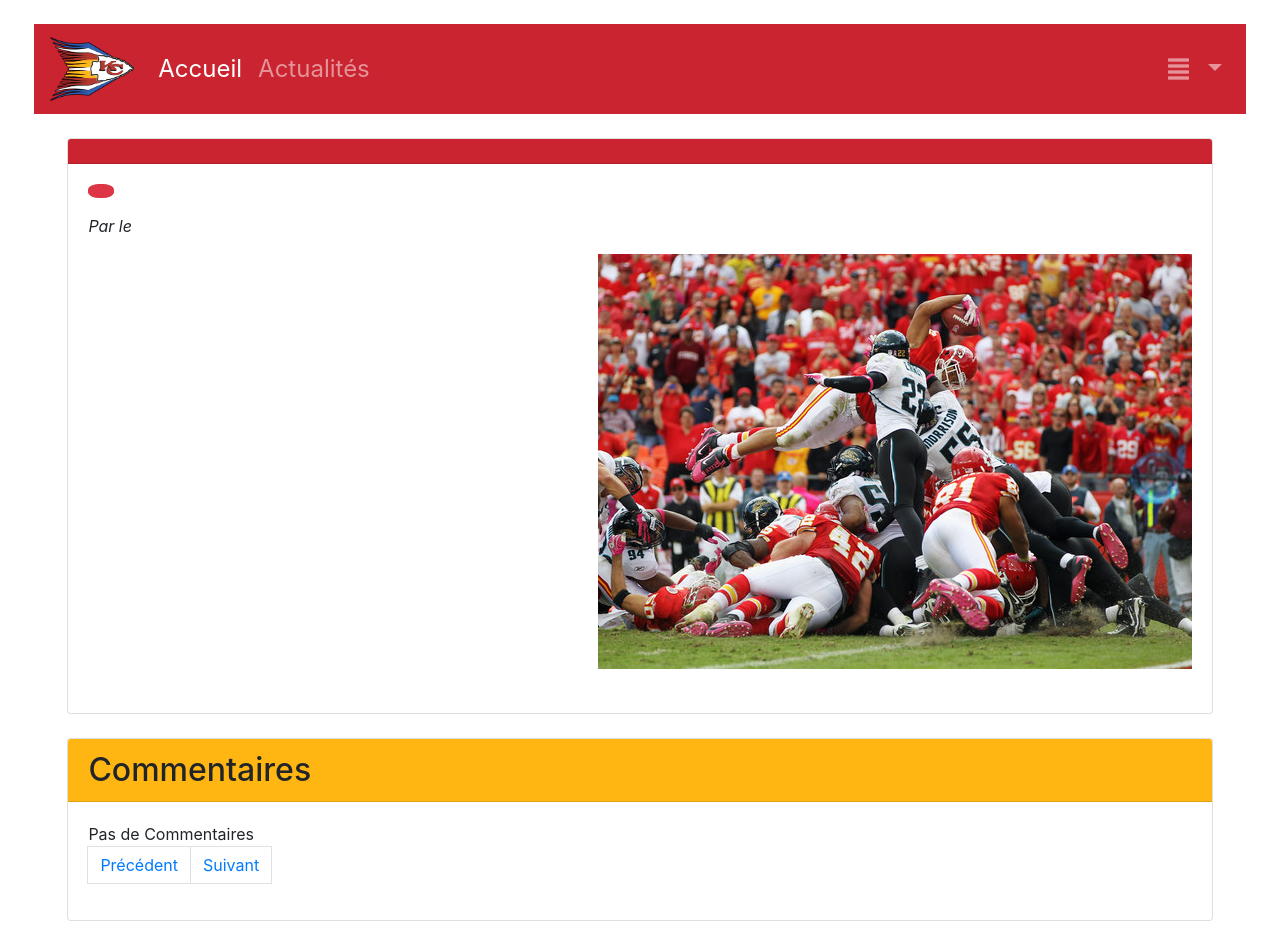
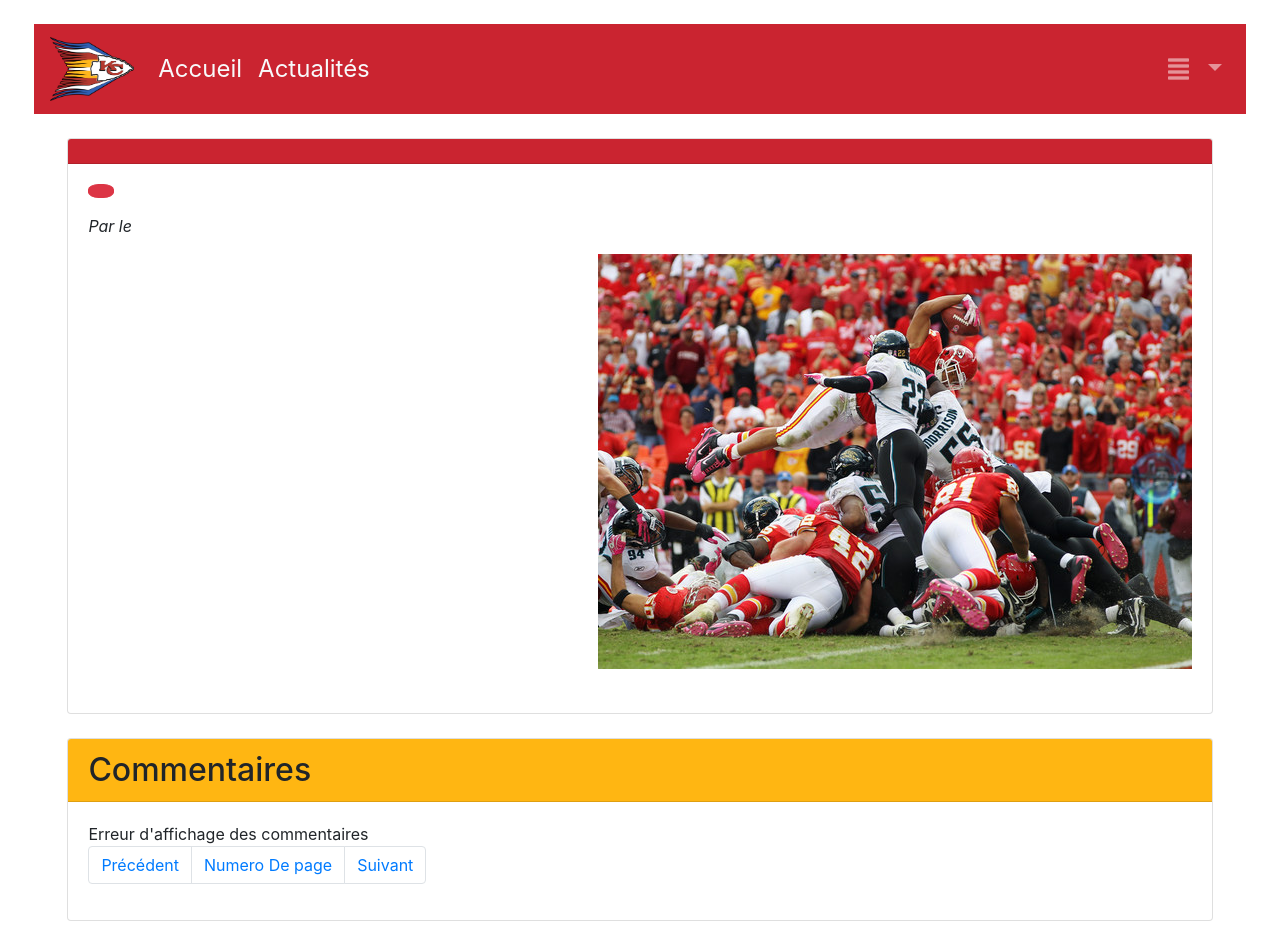
Before and after one commit to AldraElonal/ChiefsFrance, a Symfony app: template templates/Front/article.html.twig in a window 1280 px wide. Run offline with Twig, Linux system fonts and the light colour scheme; the template is opened without the code that fills it, so the values that code supplies are empty; some libraries are stand-ins or nearby versions.

Commit message:
dernières mises a jour design
disable des boutons précédent/suivant sur la page des commentaires
texte "alt" pour les images
suppression code mort.
Réindentation
ajout de message flash pour le ban/unban d'utilisateur

```diff
--- a/public/style.css
+++ b/public/style.css
@@ -1,4 +1,3 @@
-
 
 .table > tbody > tr > td {
     vertical-align: middle;
@@ -9,44 +8,44 @@
 }
 
 
-.dropdown-item:hover{
+.dropdown-item:hover {
     background-color: #CA2430 !important;
-    color : white !important;
+    color: white !important;
     font-weight: bold !important;
 }
 
 
-.bg-redchiefs{
+.bg-redchiefs {
     background-color: #CA2430 !important;
 }
 
-.text-redchiefs{
+.text-redchiefs {
     color: #CA2430 !important;
 }
 
-.bg-yellowchiefs{
+.bg-yellowchiefs {
     background-color: #FFB612 !important;
 }
 
-.list-group-item-action:hover{
+.list-group-item-action:hover {
     background-color: #FFB612 !important;
     font-weight: bold !important;
-    color : white !important;
+    color: white !important;
 }
 
 
-.container{
+.container {
     max-width: 97% !important;
 }
 
 /*.bodycontainer{*/
 
-    /*max-width: none !important;*/
+/*max-width: none !important;*/
 /*}*/
 
 /*.row{*/
-    /*margin-right: 0 !important;*/
-    /*margin-left: 0 !important;*/
+/*margin-right: 0 !important;*/
+/*margin-left: 0 !important;*/
 /*}*/
 
 .list-group-item:last-child {
@@ -54,7 +53,7 @@
 }
 
 
-.table-hover tbody tr:hover{
+.table-hover tbody tr:hover {
     background-color: #dbdbdb !important;
 }
 
@@ -63,35 +62,45 @@
 }
 
 
-
-.form-check{
+.form-check {
     display: inline !important;
     padding-left: 2rem !important;
 }
 
-.pagination_comments{
+.pagination_comments {
     display: flex;
 }
 
-.btn-signal{
+.btn-signal {
     max-width: 75px !important;
     max-height: 40px !important;
     padding: 2px;
 
 }
 
-.text-moderation{
+.text-moderation {
     font-style: italic;
 }
 
 
-.category{
+.category {
     border-radius: 41% !important;
 }
 
 
-.commentsAlert{
+.commentsAlert {
     display: none;
     padding: 1rem;
     font-weight: bold;
 }
+
+#pagenum {
+    position: relative;
+    display: block;
+    padding: .5rem .75rem;
+    margin-left: -1px;
+    line-height: 1.25;
+    color: #007bff;
+    background-color: #fff;
+    border: 1px solid #dee2e6;
+}
--- a/src/Form/CommentType.php
+++ b/src/Form/CommentType.php
@@ -14,10 +14,6 @@ class CommentType extends AbstractType
     {
         $builder
             ->add('content')
-//            ->add('created_at')
-//            ->add('status')
-//            ->add('user')
-//            ->add('Article')
         ;
     }
 
--- a/src/Notification/ContactNotification.php
+++ b/src/Notification/ContactNotification.php
@@ -23,7 +23,6 @@ class ContactNotification
     }
 
     public function notifyInscription(User $user){
-dump($user);
         $message = (new \Swift_Message('Bienvenue sur ChiefsFrance'))
             ->setFrom('noreply@remileger.eu')
             ->setTo($user->getEmail())
@@ -32,20 +31,15 @@ dump($user);
             ]),'text/html');
 
         $this->mailer->send($message);
-
     }
 
-
     public function notifyLossPassword(User $user){
-
         $message = (new \Swift_Message('Mot de passe Perdu'))
             ->setFrom('noreply@server.com')
             ->setTo($user->getEmail())
             ->setBody($this->renderer->render('emails/forgotPassword.html.twig',[
                 'user' => $user
             ]),'text/html');
-
         $this->mailer->send($message);
-
     }
 }
--- a/templates/Back/allArticles.html.twig
+++ b/templates/Back/allArticles.html.twig
@@ -6,7 +6,8 @@
         <div class="row">
             <div class="col-md-3">
                 <ul class="list-group mt-4">
-                    <li class="list-group-item bg-redchiefs text-light  font-weight-bold"><a href="{{ path('admin_index') }}" class="text-light">Menu d'Administration</a></li>
+                    <li class="list-group-item bg-redchiefs text-light  font-weight-bold">Menu d'Administration</li>
+                    <a class="list-group-item list-group-item-action" href="{{ path('admin_index') }}">Accueil de l'Administration</a>
                     {% if is_granted('ROLE_CONTRIBUTEUR') %}
                         <a href="{{ path('admin_articles') }}" class="list-group-item list-group-item-action">Edition des Articles</a>
                         <a href="{{ path('admin_editArticle') }}" class="list-group-item list-group-item-action">Ajouter un Article</a>
--- a/templates/Back/home.html.twig
+++ b/templates/Back/home.html.twig
@@ -4,7 +4,8 @@
         <div class="row">
             <div class="col-md-3">
                 <ul class="list-group mt-4">
-                    <li class="list-group-item bg-redchiefs text-light  font-weight-bold"><a href="{{ path('admin_index') }}" class="text-light">Menu d'Administration</a></li>
+                    <li class="list-group-item bg-redchiefs text-light  font-weight-bold">Menu d'Administration</li>
+                    <a class="list-group-item list-group-item-action" href="{{ path('admin_index') }}">Accueil de l'Administration</a>
                     {% if is_granted('ROLE_CONTRIBUTEUR') %}
                         <a href="{{ path('admin_articles') }}" class="list-group-item list-group-item-action">Edition des Articles</a>
                         <a href="{{ path('admin_editArticle') }}" class="list-group-item list-group-item-action">Ajouter un Article</a>
--- a/templates/Back/users.html.twig
+++ b/templates/Back/users.html.twig
@@ -6,7 +6,8 @@
     <div class="row">
         <div class="col-md-3">
             <ul class="list-group mt-4">
-                <li class="list-group-item bg-redchiefs text-light  font-weight-bold"><a href="{{ path('admin_index') }}" class="text-light">Menu d'Administration</a></li>
+                <li class="list-group-item bg-redchiefs text-light  font-weight-bold">Menu d'Administration</li>
+                <a class="list-group-item list-group-item-action" href="{{ path('admin_index') }}">Accueil de l'Administration</a>
                 {% if is_granted('ROLE_CONTRIBUTEUR') %}
                     <a href="{{ path('admin_articles') }}" class="list-group-item list-group-item-action">Edition des Articles</a>
                     <a href="{{ path('admin_editArticle') }}" class="list-group-item list-group-item-action">Ajouter un Article</a>
--- a/templates/Front/article.html.twig
+++ b/templates/Front/article.html.twig
@@ -13,14 +13,13 @@
                 </p>
                 {% if article.imagename %}
                     <img class="float-md-right ml-4 mb-4"
-                         src="{{ vich_uploader_asset(article,'imageFile')|imagine_filter('article') }}">
+                         src="{{ vich_uploader_asset(article,'imageFile')|imagine_filter('article') }}" alt="{{ article.title}} illustration ">
                 {% else %}
                     <img class="float-md-right ml-4 mb-4" src="{{ asset('img/jagschiefs.jpg') }}">
                 {% endif %}
                 <p> {{ article.content|html }}</p>
             </div>
         </div>
-
 
         <div class="card mt-4 mb-4">
             <h2 class="card-header bg-yellowchiefs"> Commentaires</h2>
@@ -39,8 +38,17 @@
 
                     <div id="ajax-results">Pas de Commentaires</div>
                     <div class="navigation_comments">
-                        <p class="pagination_comments"><button class="page-link previous_comments">Précédent</button><button
-                                    class="page-link next_comments"> Suivant</button></p>
+                        <ul class="pagination pagination_comments">
+                            <li class="page-item previous_comments_item">
+                                <button class="page-link previous_comments">Précédent</button>
+                            </li>
+                            <li><span id="pagenum">Numero De page</span></li>
+                            <li class="page-item next_comments_item">
+                                <button
+                                        class="page-link next_comments"> Suivant
+                                </button>
+                            </li>
+                        </ul>
                     </div>
                 {% endblock %}
             </div>
@@ -58,7 +66,6 @@
             getComments(page);
         });
 
-
         $('.previous_comments').on('click', () => {
             page = page - 1;
             getComments(page);
@@ -73,7 +80,7 @@
                 dataType: "json",
                 success: function (data) {
                     $('#ajax-results').html(data[0]);
-
+                    $('#pagenum').html(page + 1);
                     if (data[1] === true) {
                         $('.navigation_comments').show();
                     } else {
@@ -82,18 +89,22 @@
 
                     if (data[2] === true) {
                         $('.previous_comments').prop("disabled", false);
+                        $('.previous_comments_item').removeClass("disabled");
                     } else {
                         $('.previous_comments').prop("disabled", true);
+                        $('.previous_comments_item').addClass("disabled");
                     }
 
                     if (data[3] === true) {
                         $('.next_comments').prop("disabled", false);
+                        $('.next_comments_item').removeClass("disabled");
                     } else {
                         $('.next_comments').prop("disabled", true);
+                        $('.next_comments_item').addClass("disabled");
                     }
                 },
                 error: function () {
-                    $('#ajax-results').html(/*erreur d'affichage des commentaires*/);
+                    $('#ajax-results').html("Erreur d'affichage des commentaires");
                 }
             });
         }
--- a/templates/Front/articles.html.twig
+++ b/templates/Front/articles.html.twig
@@ -14,7 +14,7 @@
                         {%  if article.imagename %}
                         <div class="col-md-4">
 
-                            <img src="{{ vich_uploader_asset(article,'imageFile')|imagine_filter('article_thumb') }}" height="170" width="250"/>
+                            <img src="{{ vich_uploader_asset(article,'imageFile')|imagine_filter('article_thumb') }}" height="170" width="250" alt="{{ article.title }} thumbnail"/>
                         </div>
                         {%  endif %}
                         <div class="col-md-8">
--- a/templates/base.html.twig
+++ b/templates/base.html.twig
@@ -5,15 +5,17 @@
     <title>{% block title %}Welcome!{% endblock %}</title>
     {% block stylesheets %}{% endblock %}
     <link rel="stylesheet" href="{{ asset('style.css') }}">
-            <link rel="stylesheet" href="https://use.fontawesome.com/releases/v5.6.3/css/all.css" integrity="sha384-UHRtZLI+pbxtHCWp1t77Bi1L4ZtiqrqD80Kn4Z8NTSRyMA2Fd33n5dQ8lWUE00s/" crossorigin="anonymous">
-        <link rel="stylesheet" href="https://stackpath.bootstrapcdn.com/bootstrap/4.1.3/css/bootstrap.min.css" integrity="sha384-MCw98/SFnGE8fJT3GXwEOngsV7Zt27NXFoaoApmYm81iuXoPkFOJwJ8ERdknLPMO" crossorigin="anonymous">
+    <link rel="stylesheet" href="https://use.fontawesome.com/releases/v5.6.3/css/all.css"
+          integrity="sha384-UHRtZLI+pbxtHCWp1t77Bi1L4ZtiqrqD80Kn4Z8NTSRyMA2Fd33n5dQ8lWUE00s/" crossorigin="anonymous">
+    <link rel="stylesheet" href="https://stackpath.bootstrapcdn.com/bootstrap/4.1.3/css/bootstrap.min.css"
+          integrity="sha384-MCw98/SFnGE8fJT3GXwEOngsV7Zt27NXFoaoApmYm81iuXoPkFOJwJ8ERdknLPMO" crossorigin="anonymous">
     <link rel="icon" type="image/png" href="{{ asset('favicon.png') }}">
     <script src="https://ajax.googleapis.com/ajax/libs/jquery/3.4.1/jquery.min.js"></script>
 </head>
 <body>
 <div class="container bodycontainer mt-4">
     <nav class="navbar navbar-expand-lg navbar-dark bg-redchiefs">
-        <a class="navbar-brand" href="{{ path('home') }}"><img src="{{ asset('img/logo.png') }}" height="64"/></a>
+        <a class="navbar-brand" href="{{ path('home') }}"><img src="{{ asset('img/logo.png') }}" height="64" alt="logo ChiefsFrance"/></a>
         <button class="navbar-toggler" type="button" data-toggle="collapse" data-target="#navbarSupportedContent"
                 aria-controls="navbarSupportedContent" aria-expanded="false" aria-label="Toggle navigation">
             <span class="navbar-toggler-icon"></span>
@@ -21,26 +23,29 @@
 
         <div class="collapse navbar-collapse" id="navbarSupportedContent">
             <ul class="navbar-nav mr-auto">
-                <li class="nav-item active">
-                    <a class="nav-link" href="{{ path('home') }}">Accueil <span class="sr-only">(current)</span></a>
+                <li class="nav-item ">
+                    <a class="nav-link text-light" href="{{ path('home') }}">Accueil <span class="sr-only">(current)</span></a>
                 </li>
                 <li class="nav-item">
-                    <a class="nav-link" href="{{ path('articles_all') }}">Actualités</a>
+                    <a class="nav-link text-light" href="{{ path('articles_all') }}">Actualités</a>
                 </li>
             </ul>
             <ul class="navbar-nav ml-auto">
                 <li class="nav-item dropdown">
-                    <a class="nav-link dropdown-toggle" href="#" id="navbarDropdown" role="button" data-toggle="dropdown"
+                    <a class="nav-link dropdown-toggle" href="#" id="navbarDropdown" role="button"
+                       data-toggle="dropdown"
                        aria-haspopup="true" aria-expanded="false">
                         <i class="fas fa-align-justify"></i>
                     </a>
-                    <div class="dropdown-menu dropdown-menu-right dropdown-menu-lg-lef" aria-labelledby="navbarDropdown">
-                        {%  if not app.user %}
+                    <div class="dropdown-menu dropdown-menu-right dropdown-menu-lg-lef"
+                         aria-labelledby="navbarDropdown">
+                        {% if not app.user %}
                             <a class="dropdown-item" href="{{ path('security_login') }}">Connexion</a>
                             <a class="dropdown-item" href="{{ path('security_registration') }}">Inscription</a>
                         {% else %}
                             <a class="dropdown-item" href="{{ path('security_logout') }}">Deconnexion</a>
-                        <a class="dropdown-item" href="{{ path('security_editmember',{username: app.user.username}) }}">Profil</a>
+                            <a class="dropdown-item"
+                               href="{{ path('security_editmember',{username: app.user.username}) }}">Profil</a>
                         {% endif %}
                         {% if is_granted(['ROLE_MANAGER', 'ROLE_CONTRIBUTEUR']) %}
                             <a class="dropdown-item" href="{{ path('admin_index') }}">Administration</a>
@@ -50,8 +55,13 @@
             </ul>
         </div>
     </nav>
-    {%  for message in app.session.flashBag.get('success') %}
+    {% for message in app.session.flashBag.get('success') %}
         <div class="alert alert-success">
+            {{ message }}
+        </div>
+    {% endfor %}
+    {% for message in app.session.flashBag.get('warning') %}
+        <div class="alert alert-warning">
             {{ message }}
         </div>
     {% endfor %}
@@ -68,7 +78,11 @@
 {#crossorigin="anonymous"></script>#}
 
 {#<script src="https://code.jquery.com/jquery-3.3.1.slim.min.js" integrity="sha384-q8i/X+965DzO0rT7abK41JStQIAqVgRVzpbzo5smXKp4YfRvH+8abtTE1Pi6jizo" crossorigin="anonymous"></script>#}
-    <script src="https://cdnjs.cloudflare.com/ajax/libs/popper.js/1.14.3/umd/popper.min.js" integrity="sha384-ZMP7rVo3mIykV+2+9J3UJ46jBk0WLaUAdn689aCwoqbBJiSnjAK/l8WvCWPIPm49" crossorigin="anonymous"></script>
-    <script src="https://stackpath.bootstrapcdn.com/bootstrap/4.1.3/js/bootstrap.min.js" integrity="sha384-ChfqqxuZUCnJSK3+MXmPNIyE6ZbWh2IMqE241rYiqJxyMiZ6OW/JmZQ5stwEULTy" crossorigin="anonymous"></script>
+<script src="https://cdnjs.cloudflare.com/ajax/libs/popper.js/1.14.3/umd/popper.min.js"
+        integrity="sha384-ZMP7rVo3mIykV+2+9J3UJ46jBk0WLaUAdn689aCwoqbBJiSnjAK/l8WvCWPIPm49"
+        crossorigin="anonymous"></script>
+<script src="https://stackpath.bootstrapcdn.com/bootstrap/4.1.3/js/bootstrap.min.js"
+        integrity="sha384-ChfqqxuZUCnJSK3+MXmPNIyE6ZbWh2IMqE241rYiqJxyMiZ6OW/JmZQ5stwEULTy"
+        crossorigin="anonymous"></script>
 </body>
 </html>
```
Also changed, not shown: src/Controller/Admin/User/UserController.php (+13 -6 lines), src/Repository/ArticleRepository.php (+0 -30 lines), src/Repository/CategoryRepository.php (+0 -28 lines), src/Repository/CommentRepository.php (+0 -84 lines), src/Repository/UserRepository.php (+0 -36 lines), templates/Back/editArticle.html.twig (+4 -6 lines). Lines whose indentation alone changed are shown as unchanged.
